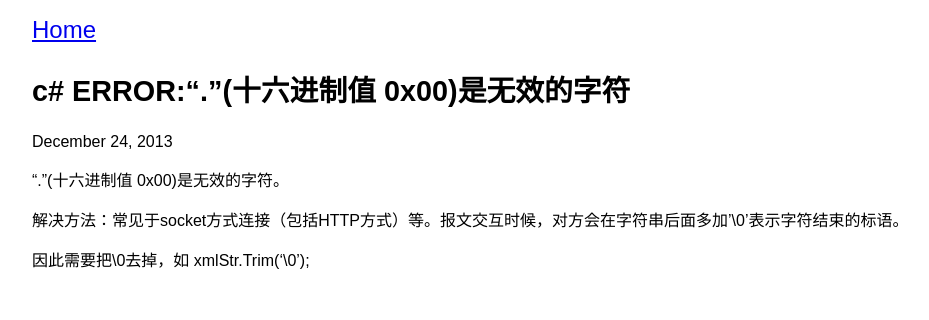
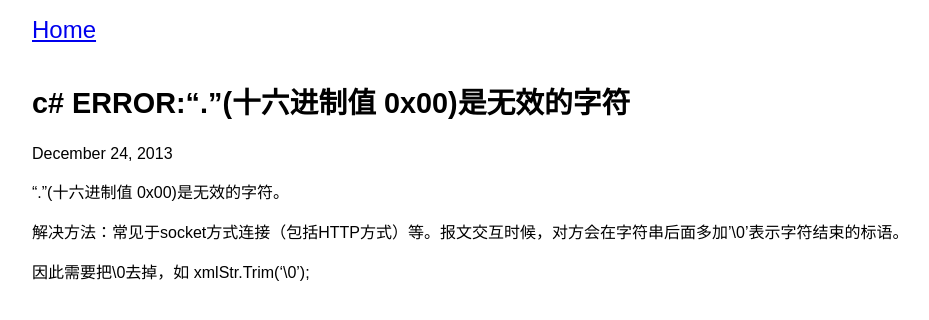
Before and after one commit to osrpt/osrpt.github.com, a Jekyll site: the page built from _posts/2013-12-24-c-sharp-invalid-0x00.md, in a window 1280 px wide. Shown: the top 320 px of the page, without its empty margins (128-1057 px from the left). Built offline with Jekyll 4.4.1, drawn with Linux system fonts in a browser that asks for light colours; Markdown is read by kramdown in place of the engine named in the settings.

Commit message:
edit css error

```diff
--- a/css/default.css
+++ b/css/default.css
@@ -292,7 +292,7 @@ td,th {
 }
 
 .article .nav{
-  margin-bottom: :1.5em;
+  margin-bottom: 1.5em;
   font-size: 1.5em;
 }
 
```
